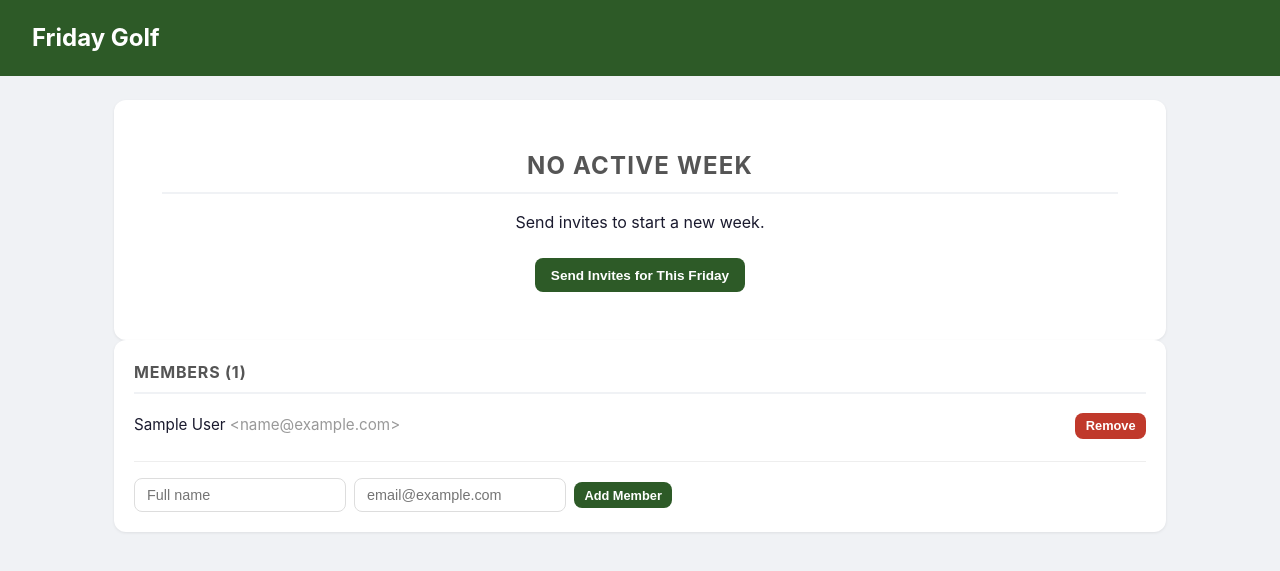
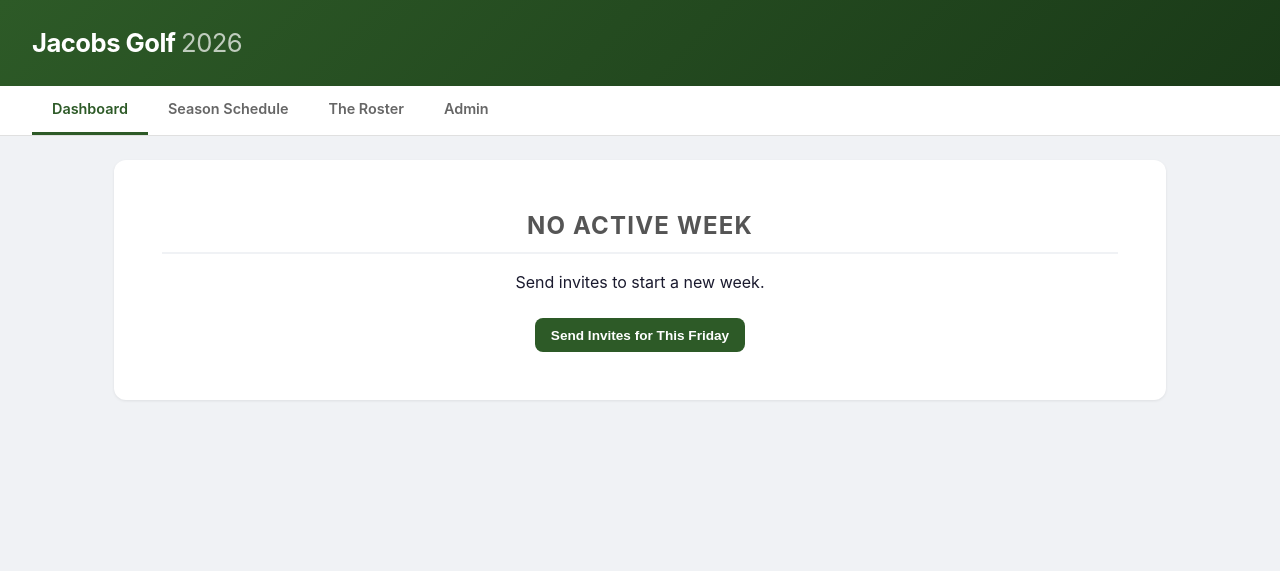
Before and after one commit to Cornilam/friday-golf, a Flask app: page / in a window 1280 px wide. Shown: the top 571 px of the page. Run offline with Flask 3, Linux system fonts and the light colour scheme; tables that the repository leaves empty hold one stand-in row (values such as "Sample post").

Commit message:
Add season schedule, roster page, and tabbed dashboard layout
Import 22-week season schedule and 12-member roster from spreadsheet
data. Redesign dashboard with tabbed navigation (Dashboard, Season
Schedule, The Roster, Admin). Add fun roster cards with colored avatars,
season grid with upcoming/completed sections, and formatted dates.
Keep .xlsx files out of git for privacy.

Co-Authored-By: Claude Opus 4.6 <noreply@anthropic.com>

```diff
--- a/app.py
+++ b/app.py
@@ -89,7 +89,22 @@ def _run_in_thread(fn, *args):
 def dashboard():
     ctx = _get_week_context()
     members = db.get_active_members()
-    return render_template("dashboard.html", **ctx, members=members, courses=config.COURSES)
+    season = db.get_season_schedule()
+
+    # Find this week and next week in the season
+    from datetime import date
+    today = date.today()
+    for s in season:
+        d = date.fromisoformat(s["play_date"])
+        s["play_date_fmt"] = d.strftime("%a, %b %d").replace(" 0", " ")
+    upcoming = [s for s in season if date.fromisoformat(s["play_date"]) >= today]
+    past = [s for s in season if date.fromisoformat(s["play_date"]) < today]
+
+    return render_template(
+        "dashboard.html", **ctx,
+        members=members, courses=config.COURSES,
+        season=season, upcoming=upcoming, past=past,
+    )
 
 
 @app.route("/action/send-invites", methods=["POST"])
--- a/templates/dashboard.html
+++ b/templates/dashboard.html
@@ -7,24 +7,28 @@
   <style>
     * { box-sizing: border-box; margin: 0; padding: 0; }
     body { font-family: -apple-system, BlinkMacSystemFont, 'Segoe UI', Roboto, sans-serif; background: #f0f2f5; color: #1a1a2e; line-height: 1.5; }
-    .header { background: #2d5a27; color: white; padding: 1.25rem 2rem; display: flex; align-items: center; justify-content: space-between; }
-    .header h1 { font-size: 1.5rem; font-weight: 700; }
-    .header .week-info { font-size: 0.95rem; opacity: 0.9; }
+
+    .header { background: linear-gradient(135deg, #2d5a27 0%, #1a3a18 100%); color: white; padding: 1.5rem 2rem; display: flex; align-items: center; justify-content: space-between; }
+    .header h1 { font-size: 1.6rem; font-weight: 700; letter-spacing: -0.02em; }
+    .header h1 span { opacity: 0.7; font-weight: 400; }
+    .header .week-info { font-size: 0.95rem; opacity: 0.85; }
+
+    .nav { background: white; border-bottom: 1px solid #e0e0e0; padding: 0 2rem; display: flex; gap: 0; }
+    .nav a { padding: 0.75rem 1.25rem; font-size: 0.9rem; font-weight: 600; color: #666; text-decoration: none; border-bottom: 3px solid transparent; transition: all 0.15s; }
+    .nav a:hover { color: #2d5a27; }
+    .nav a.active { color: #2d5a27; border-bottom-color: #2d5a27; }
+
     .container { max-width: 1100px; margin: 0 auto; padding: 1.5rem; }
-
-    /* Flash messages */
     .flash { padding: 0.75rem 1rem; border-radius: 8px; margin-bottom: 1rem; font-size: 0.9rem; }
     .flash.success { background: #d4edda; color: #155724; border: 1px solid #c3e6cb; }
     .flash.error { background: #f8d7da; color: #721c24; border: 1px solid #f5c6cb; }
 
-    /* Cards */
     .grid { display: grid; grid-template-columns: 1fr 1fr; gap: 1.25rem; margin-bottom: 1.25rem; }
     @media (max-width: 768px) { .grid { grid-template-columns: 1fr; } }
     .card { background: white; border-radius: 12px; padding: 1.25rem; box-shadow: 0 1px 3px rgba(0,0,0,0.08); }
     .card h2 { font-size: 1rem; color: #555; text-transform: uppercase; letter-spacing: 0.05em; margin-bottom: 0.75rem; border-bottom: 2px solid #f0f2f5; padding-bottom: 0.5rem; }
     .card.full { grid-column: 1 / -1; }
 
-    /* Stats */
     .stats { display: flex; gap: 1rem; margin-bottom: 1.25rem; }
     .stat { flex: 1; background: white; border-radius: 12px; padding: 1.25rem; text-align: center; box-shadow: 0 1px 3px rgba(0,0,0,0.08); }
     .stat .number { font-size: 2rem; font-weight: 700; }
@@ -33,27 +37,23 @@
     .stat.out .number { color: #c0392b; }
     .stat.pending .number { color: #f39c12; }
 
-    /* Lists */
     .member-list { list-style: none; }
-    .member-list li { padding: 0.4rem 0; font-size: 0.95rem; display: flex; align-items: center; justify-content: space-between; }
+    .member-list li { padding: 0.5rem 0; font-size: 0.95rem; display: flex; align-items: center; justify-content: space-between; }
     .member-list li + li { border-top: 1px solid #f0f2f5; }
     .badge { display: inline-block; padding: 0.15rem 0.5rem; border-radius: 20px; font-size: 0.75rem; font-weight: 600; }
     .badge.in { background: #d4edda; color: #155724; }
     .badge.out { background: #f8d7da; color: #721c24; }
     .badge.no-resp { background: #fff3cd; color: #856404; }
 
-    /* Tee times */
     .tee-time-row { display: flex; align-items: center; justify-content: space-between; padding: 0.5rem 0; }
     .tee-time-row + .tee-time-row { border-top: 1px solid #f0f2f5; }
     .tee-time-row .course { font-weight: 600; }
     .tee-time-row .time { color: #2d5a27; font-weight: 600; }
     .tee-time-row .meta { color: #777; font-size: 0.85rem; }
 
-    /* Pairings */
     .group-card { background: #f8f9fa; border-radius: 8px; padding: 0.75rem 1rem; margin-bottom: 0.5rem; }
     .group-card .group-header { font-weight: 700; color: #2d5a27; margin-bottom: 0.25rem; }
 
-    /* Actions */
     .actions { display: flex; flex-wrap: wrap; gap: 0.5rem; }
     .btn { display: inline-flex; align-items: center; gap: 0.35rem; padding: 0.6rem 1rem; border: none; border-radius: 8px; font-size: 0.85rem; font-weight: 600; cursor: pointer; text-decoration: none; transition: opacity 0.15s; }
     .btn:hover { opacity: 0.85; }
@@ -63,7 +63,6 @@
     .btn.danger { background: #c0392b; color: white; }
     .btn.sm { padding: 0.35rem 0.65rem; font-size: 0.8rem; }
 
-    /* Forms */
     .inline-form { display: flex; gap: 0.5rem; align-items: center; flex-wrap: wrap; }
     .inline-form input { padding: 0.5rem 0.75rem; border: 1px solid #ddd; border-radius: 8px; font-size: 0.9rem; }
     .inline-form input:focus { outline: none; border-color: #2d5a27; }
@@ -72,14 +71,42 @@
     .no-week h2 { font-size: 1.5rem; margin-bottom: 1rem; color: #555; }
     .empty { color: #999; font-style: italic; font-size: 0.9rem; padding: 0.5rem 0; }
     .pref { font-size: 0.8rem; color: #2d5a27; margin-top: 0.15rem; }
+
+    /* Roster cards */
+    .roster { display: grid; grid-template-columns: repeat(auto-fill, minmax(160px, 1fr)); gap: 0.75rem; }
+    .roster-card { background: #f8f9fa; border-radius: 10px; padding: 1rem; text-align: center; transition: transform 0.15s, box-shadow 0.15s; }
+    .roster-card:hover { transform: translateY(-2px); box-shadow: 0 4px 12px rgba(0,0,0,0.1); }
+    .roster-card .avatar { width: 48px; height: 48px; border-radius: 50%; margin: 0 auto 0.5rem; display: flex; align-items: center; justify-content: center; font-size: 1.4rem; font-weight: 700; color: white; }
+    .roster-card .name { font-weight: 600; font-size: 0.9rem; }
+    .roster-card .number { font-size: 0.75rem; color: #999; }
+
+    /* Season schedule */
+    .schedule-grid { display: grid; grid-template-columns: repeat(auto-fill, minmax(220px, 1fr)); gap: 0.75rem; }
+    .sched-card { background: #f8f9fa; border-radius: 8px; padding: 0.75rem 1rem; border-left: 4px solid #2d5a27; position: relative; }
+    .sched-card.past { opacity: 0.5; border-left-color: #ccc; }
+    .sched-card.next { border-left-color: #f39c12; background: #fffdf0; }
+    .sched-card .week-num { font-size: 0.7rem; color: #999; text-transform: uppercase; font-weight: 700; }
+    .sched-card .sched-course { font-weight: 700; font-size: 1rem; color: #1a1a2e; }
+    .sched-card .sched-date { font-size: 0.85rem; color: #555; }
+
+    .section-title { font-size: 1.1rem; font-weight: 700; color: #333; margin: 1.5rem 0 0.75rem; }
+    .tab-content { display: none; }
+    .tab-content.active { display: block; }
   </style>
 </head>
 <body>
   <div class="header">
-    <h1>Friday Golf</h1>
+    <h1>Jacobs Golf <span>2026</span></h1>
     {% if week %}
     <span class="week-info">{{ friday_str }} &mdash; {{ week.status|upper }}</span>
     {% endif %}
+  </div>
+
+  <div class="nav">
+    <a href="#" class="active" onclick="showTab('dashboard')">Dashboard</a>
+    <a href="#" onclick="showTab('season')">Season Schedule</a>
+    <a href="#" onclick="showTab('roster')">The Roster</a>
+    <a href="#" onclick="showTab('admin')">Admin</a>
   </div>
 
   <div class="container">
@@ -89,6 +116,8 @@
     {% endfor %}
     {% endwith %}
 
+    <!-- ==================== DASHBOARD TAB ==================== -->
+    <div id="tab-dashboard" class="tab-content active">
       {% if not week %}
       <div class="card no-week">
         <h2>No Active Week</h2>
@@ -100,7 +129,6 @@
       </div>
       {% else %}
 
-    <!-- Stats -->
       <div class="stats">
         <div class="stat in">
           <div class="number">{{ total_in }}</div>
@@ -116,7 +144,6 @@
         </div>
       </div>
 
-    <!-- Actions -->
       <div class="card full" style="margin-bottom: 1.25rem;">
         <h2>Actions</h2>
         <div class="actions">
@@ -129,9 +156,8 @@
       </div>
 
       <div class="grid">
-      <!-- Players -->
         <div class="card">
-        <h2>Players</h2>
+          <h2>Players This Week</h2>
           {% if in_members %}
           <ul class="member-list">
             {% for m in in_members %}
@@ -165,7 +191,6 @@
           {% endif %}
         </div>
 
-      <!-- Tee Times -->
         <div class="card">
           <h2>Tee Times</h2>
           {% if tee_times %}
@@ -181,7 +206,6 @@
           {% else %}
           <p class="empty">No tee times yet. Scrape or add manually.</p>
           {% endif %}
-
           <hr style="margin: 1rem 0; border: none; border-top: 1px solid #eee;">
           <form method="POST" action="/action/add-tee-time" class="inline-form">
             <input type="text" name="course" placeholder="Course name" required style="width: 140px;">
@@ -191,7 +215,6 @@
           </form>
         </div>
 
-      <!-- Pairings -->
         {% if pairings %}
         <div class="card full">
           <h2>Pairings</h2>
@@ -204,10 +227,59 @@
         </div>
         {% endif %}
       </div>
+      {% endif %}
+    </div>
 
+    <!-- ==================== SEASON TAB ==================== -->
+    <div id="tab-season" class="tab-content">
+      {% if upcoming %}
+      <div class="section-title">Upcoming</div>
+      <div class="schedule-grid">
+        {% for s in upcoming %}
+        <div class="sched-card {% if loop.first %}next{% endif %}">
+          <div class="week-num">Week {{ s.week_number }}</div>
+          <div class="sched-course">{{ s.course_name }}</div>
+          <div class="sched-date">{{ s.play_date_fmt }}</div>
+        </div>
+        {% endfor %}
+      </div>
       {% endif %}
 
-    <!-- Members Management -->
+      {% if past %}
+      <div class="section-title">Completed</div>
+      <div class="schedule-grid">
+        {% for s in past %}
+        <div class="sched-card past">
+          <div class="week-num">Week {{ s.week_number }}</div>
+          <div class="sched-course">{{ s.course_name }}</div>
+          <div class="sched-date">{{ s.play_date_fmt }}</div>
+        </div>
+        {% endfor %}
+      </div>
+      {% endif %}
+
+      {% if not season %}
+      <div class="card"><p class="empty">No season schedule loaded. Run import_season.py to load it.</p></div>
+      {% endif %}
+    </div>
+
+    <!-- ==================== ROSTER TAB ==================== -->
+    <div id="tab-roster" class="tab-content">
+      <div class="section-title">The Squad ({{ members|length }} golfers)</div>
+      <div class="roster">
+        {% set colors = ['#2d5a27','#1a6b3c','#3d7a35','#4a8b3f','#2e7d32','#388e3c','#43a047','#4caf50','#66bb6a','#558b2f','#689f38','#7cb342'] %}
+        {% for m in members %}
+        <div class="roster-card">
+          <div class="avatar" style="background: {{ colors[loop.index0 % colors|length] }};">{{ m.name[0] }}</div>
+          <div class="name">{{ m.name }}</div>
+          <div class="number">#{{ loop.index }}</div>
+        </div>
+        {% endfor %}
+      </div>
+    </div>
+
+    <!-- ==================== ADMIN TAB ==================== -->
+    <div id="tab-admin" class="tab-content">
       <div class="card full">
         <h2>Members ({{ members|length }})</h2>
         <ul class="member-list">
@@ -229,5 +301,15 @@
         </form>
       </div>
     </div>
+  </div>
+
+  <script>
+    function showTab(name) {
+      document.querySelectorAll('.tab-content').forEach(t => t.classList.remove('active'));
+      document.querySelectorAll('.nav a').forEach(a => a.classList.remove('active'));
+      document.getElementById('tab-' + name).classList.add('active');
+      event.target.classList.add('active');
+    }
+  </script>
 </body>
 </html>
```
Also changed, not shown: db.py (+33 -0 lines), import_season.py (added, +70 -0 lines), 1 other file. Lines whose indentation alone changed are shown as unchanged.
